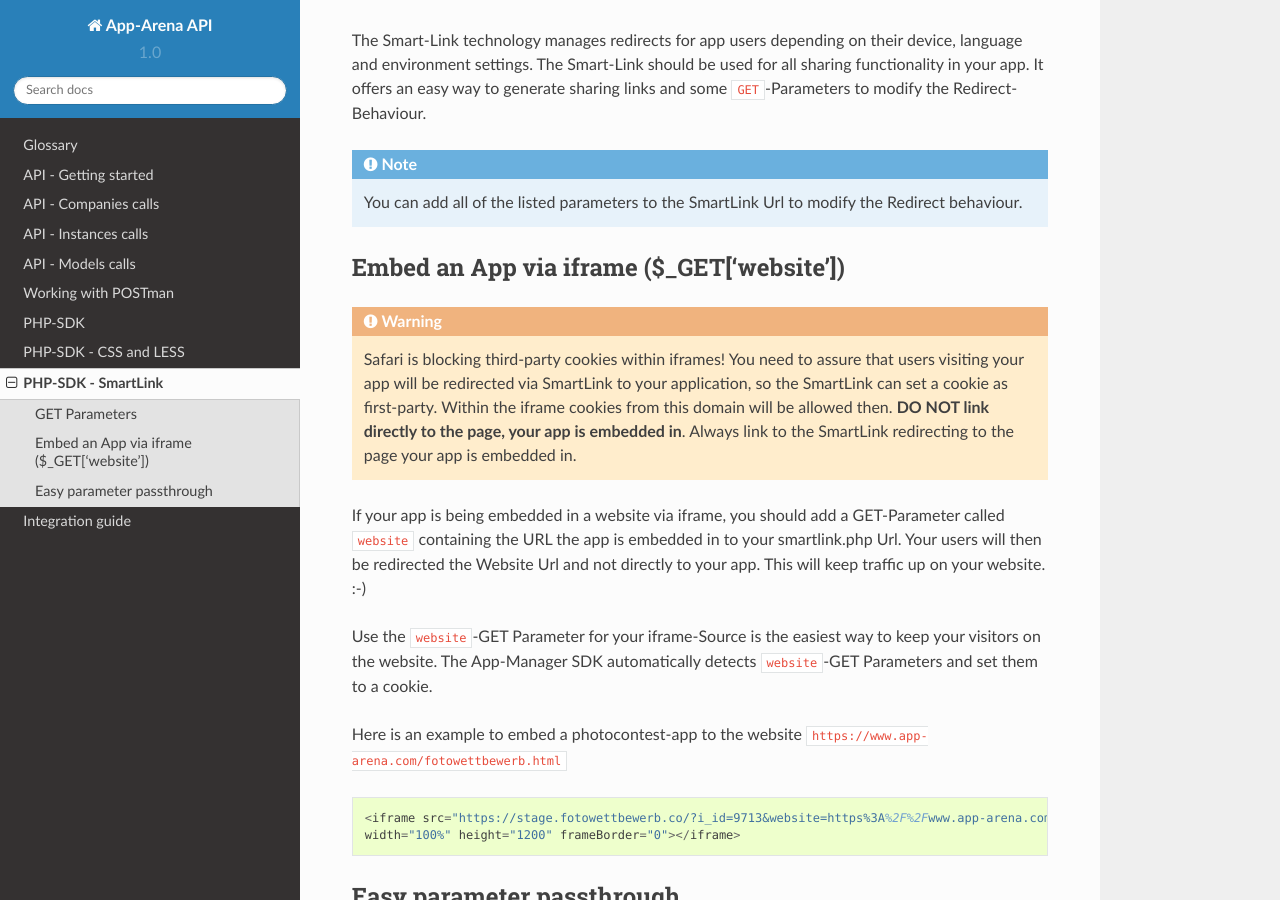
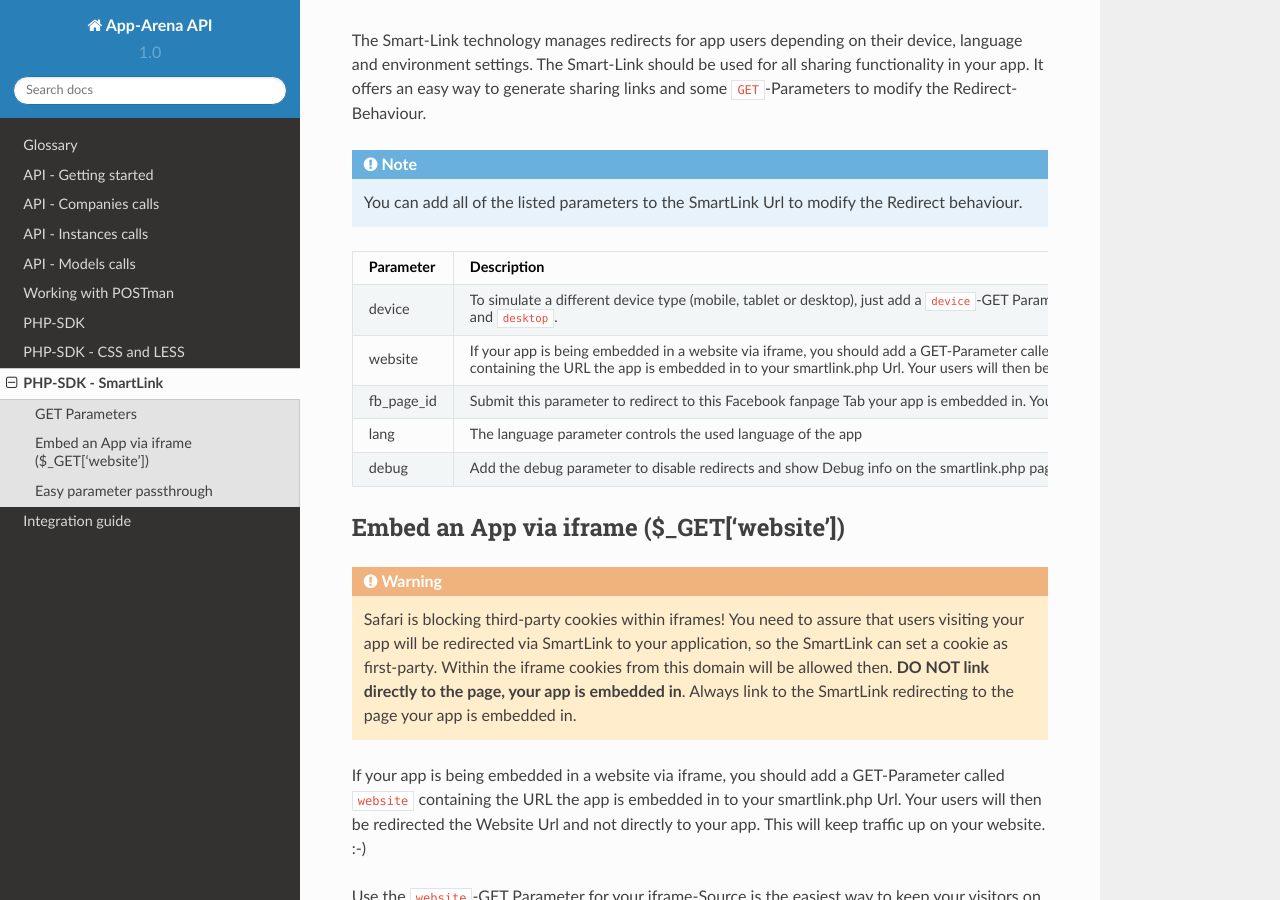
Before and after one commit to apparena/docs, a Sphinx documentation site: the page built from docs/sdk/php/190-smartlink.rst, in a window 1280 px wide and 900 px high, scrolled down 432 px. Built offline with Sphinx 7.4.7 and the Read the Docs theme 2.0.0, drawn with Linux system fonts in a browser that asks for light colours.

Commit message:
Update the SmartLink documentation

```diff
--- a/docs/sdk/php/190-smartlink.rst
+++ b/docs/sdk/php/190-smartlink.rst
@@ -19,6 +19,7 @@
 
 .. note:: You can add all of the listed parameters to the SmartLink Url to modify the Redirect behaviour.
 
+
 +---------------+------------------------------------------------------------------+---------------------------------------------------------+
 | Parameter     | Description                                                      | Example                                                 |
 +===============+==================================================================+=========================================================+
@@ -31,7 +32,7 @@
 |               | should add a GET-Parameter called ``website`` containing the URL | iframe with your app is embedded in e.g.                |
 |               | the app is embedded in to your smartlink.php Url.                | https://www.app-arena.com/fotowettbewerb.html           |
 |               | Your users will then be redirected the Website Url and not       | The SmartLink is:                                       |
-|               | directly to your app.                                            | ``https://stage.fotowettbewerb.co/?i_id=9713&website=https%3A%2F%2Fwww.app-arena.com%2Ffotowettbewerb.html`` |
+|               | directly to your app.                                            |                                                         |
 |               | This will keep  traffic up on your website. :-)                  |                                                         |
 +---------------+------------------------------------------------------------------+---------------------------------------------------------+
 | fb_page_id    | Submit this parameter to redirect to this Facebook fanpage Tab   |                                                         |
@@ -41,6 +42,10 @@
 | lang          | The language parameter controls the used language of the app     | Show your app in french:                                |
 |               |                                                                  | ``https://www.my-web-app.com/?i_id=1234&lang=fr_FR``    |
 +---------------+------------------------------------------------------------------+---------------------------------------------------------+
+| debug         | Add the debug parameter to disable redirects and show Debug info | Show the Debug-Page for the SmartLink:                  |
+|               | on the smartlink.php page                                        | ``https://www.my-web-app.com/smartlink.php?debug=1``    |
++---------------+------------------------------------------------------------------+---------------------------------------------------------+
+
 
 
 Embed an App via iframe ($_GET['website'])
```
